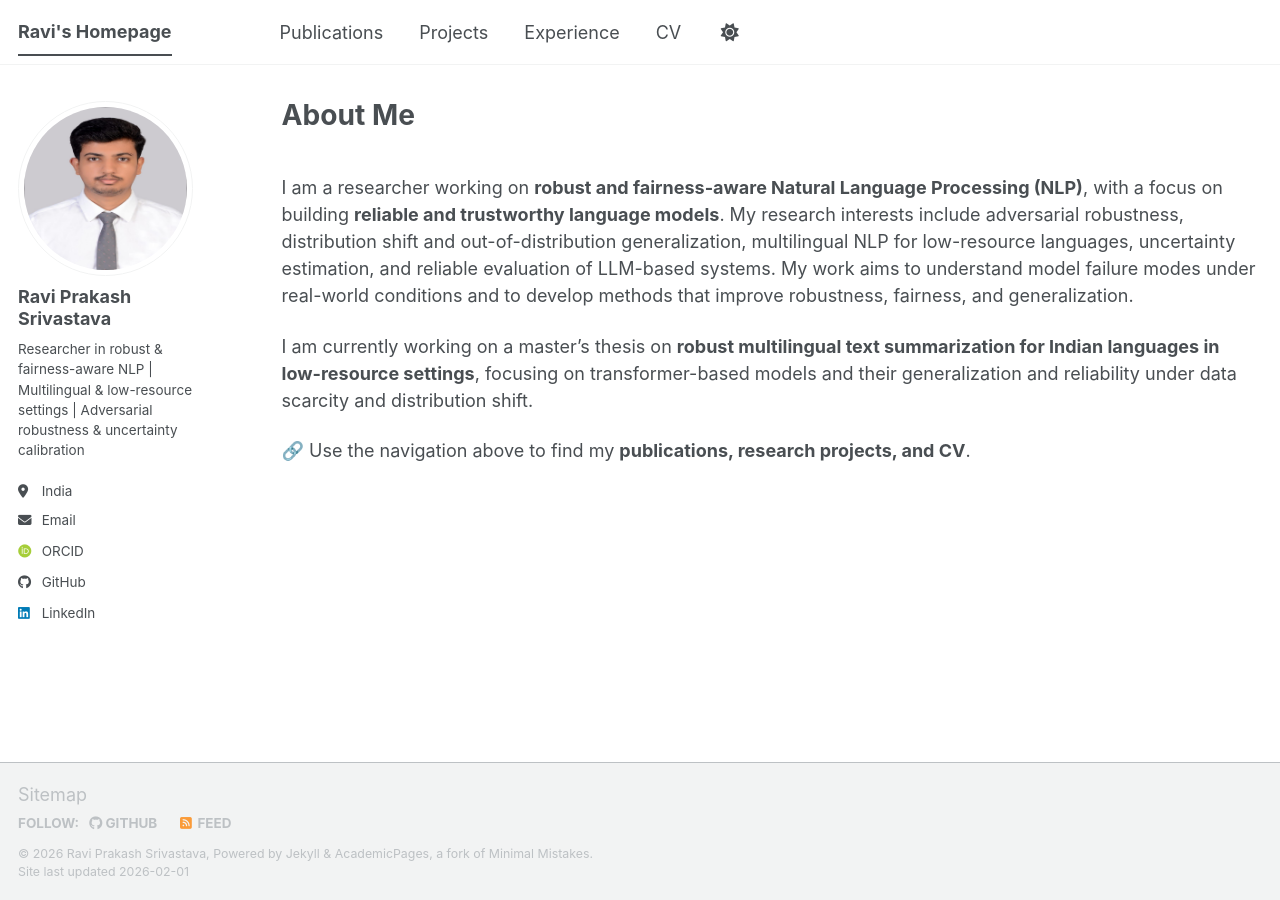
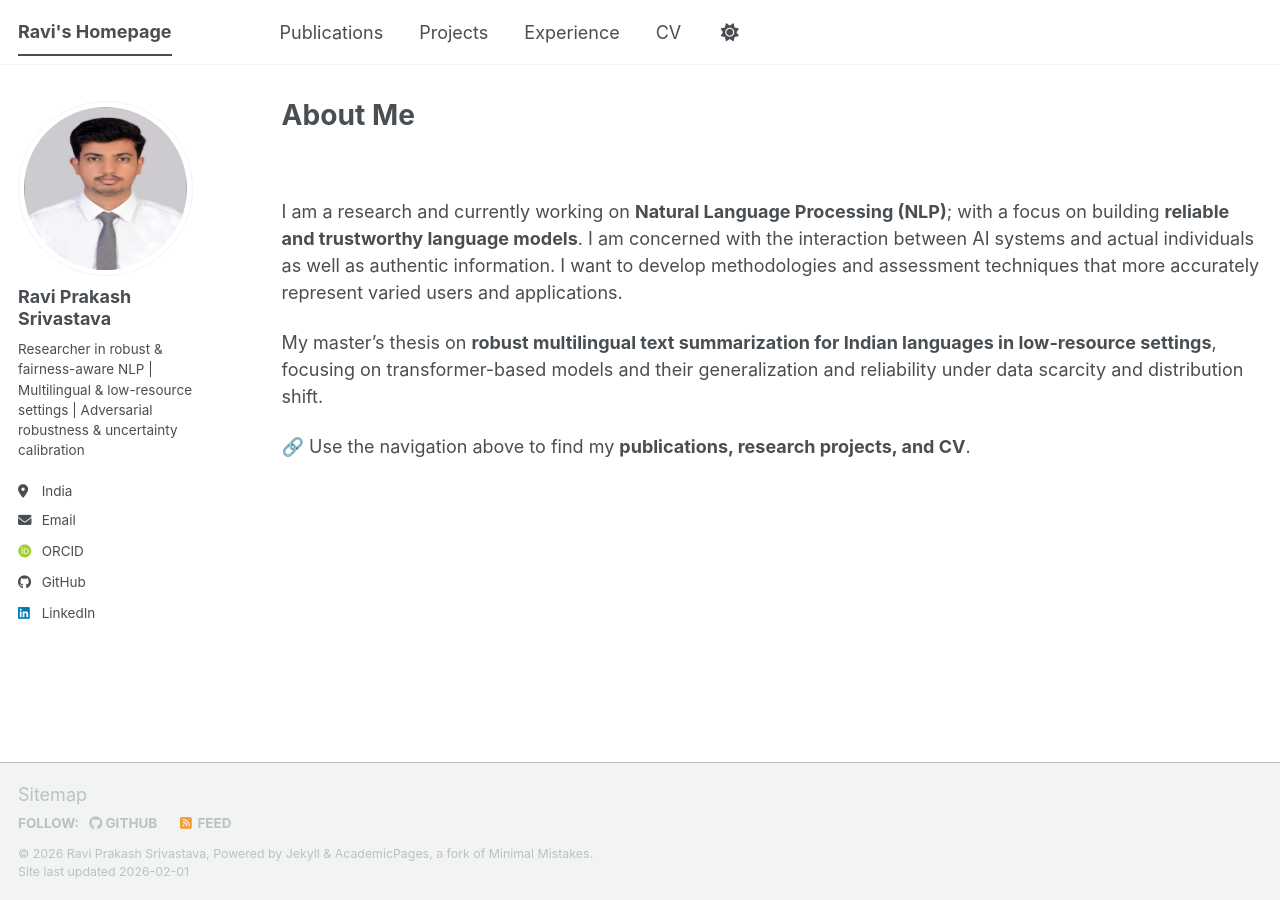
Before and after one commit to t36512401-hue/t36512401-hue.github.io, a Jekyll site: the page built from index.md, in a window 1280 px wide. Built offline with Jekyll 4.4.1, drawn with Linux system fonts in a browser that asks for light colours; some web fonts are replaced; a script bundle is joined from its source files by our own code; library files that are not in the unit come from our copies.

Commit message:
Revise research profile and thesis details
Updated personal research description and focus areas.

```diff
--- a/index.md
+++ b/index.md
@@ -6,8 +6,9 @@
 ---
 
 <br>
-I am a researcher working on **robust and fairness-aware Natural Language Processing (NLP)**, with a focus on building **reliable and trustworthy language models**. My research interests include adversarial robustness, distribution shift and out-of-distribution generalization, multilingual NLP for low-resource languages, uncertainty estimation, and reliable evaluation of LLM-based systems. My work aims to understand model failure modes under real-world conditions and to develop methods that improve robustness, fairness, and generalization.
 
-I am currently working on a master’s thesis on **robust multilingual text summarization for Indian languages in low-resource settings**, focusing on transformer-based models and their generalization and reliability under data scarcity and distribution shift.
+I am a research and currently working on **Natural Language Processing (NLP)**; with a focus on building **reliable and trustworthy language models**. I am concerned with the interaction between AI systems and actual individuals as well as authentic information. I want to develop methodologies and assessment techniques that more accurately represent varied users and applications.
+
+My master’s thesis on **robust multilingual text summarization for Indian languages in low-resource settings**, focusing on transformer-based models and their generalization and reliability under data scarcity and distribution shift.
 
 🔗 Use the navigation above to find my **publications, research projects, and CV**.
```
